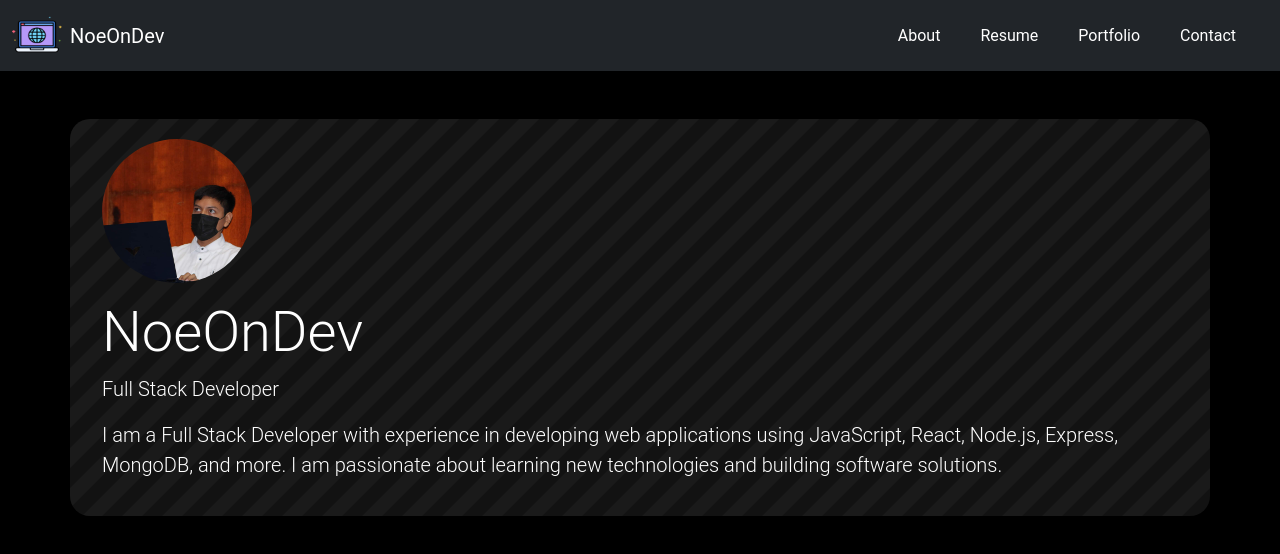
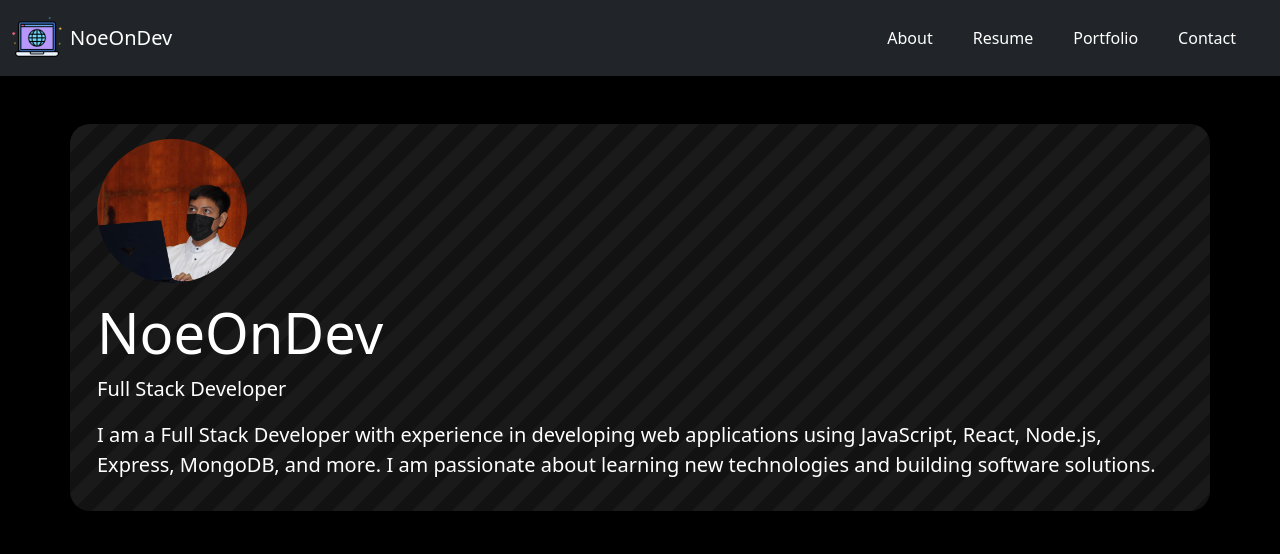
Before and after one commit to NoeOnDev/ChatGemini-AI-Mobile-Expo, a React (Vite) app: page / in a window 1280 px wide. Shown: the top 554 px of the page. Built offline with nearby package versions, Linux system fonts and the light colour scheme.

Commit message:
Actualización de estilos y tamaño de imagen en Custom.css y Portfolio.jsx

```diff
--- a/src/Custom.css
+++ b/src/Custom.css
@@ -1,14 +1,12 @@
 body {
     margin: 0;
     padding: 0;
-    font-family: 'Roboto', sans-serif;
     background-color: #000000;
     color: #ffffff;
 }
 
 .profile-info {
-  padding: 20px;
-  border-radius: 15px;
+  padding: 15px;
 }
 
 .banner {
@@ -16,6 +14,7 @@
     height: 100%;
     display: flex;
     align-items: center;
+    justify-content: center;
     border-radius: 20px;
 
     background: #121212;
--- a/src/Portfolio.jsx
+++ b/src/Portfolio.jsx
@@ -8,7 +8,7 @@
       <nav className="navbar navbar-expand-lg navbar-dark bg-dark">
         <div className="container-fluid">
           <a className="navbar-brand d-flex align-items-center" href="#">
-            <img src="/portatil.png" alt="" width="50" height="45" className="d-inline-block align-text-top me-2" />
+            <img src="/portatil.png" alt="" width="50" height="50" className="d-inline-block align-text-top me-2" />
             NoeOnDev
           </a>
           <button className="navbar-toggler" type="button" data-bs-toggle="collapse" data-bs-target="#navbarNavAltMarkup" aria-controls="navbarNavAltMarkup" aria-expanded="false" aria-label="Toggle navigation">
@@ -33,10 +33,6 @@
         <p className="lead">I am a Full Stack Developer with experience in developing web applications using JavaScript, React, Node.js, Express, MongoDB, and more. I am passionate about learning new technologies and building software solutions.</p>
         </div>
       </div>
-
-      <div className="container mt-2">
-
-      </div>
     </div>
   );
 }
```
